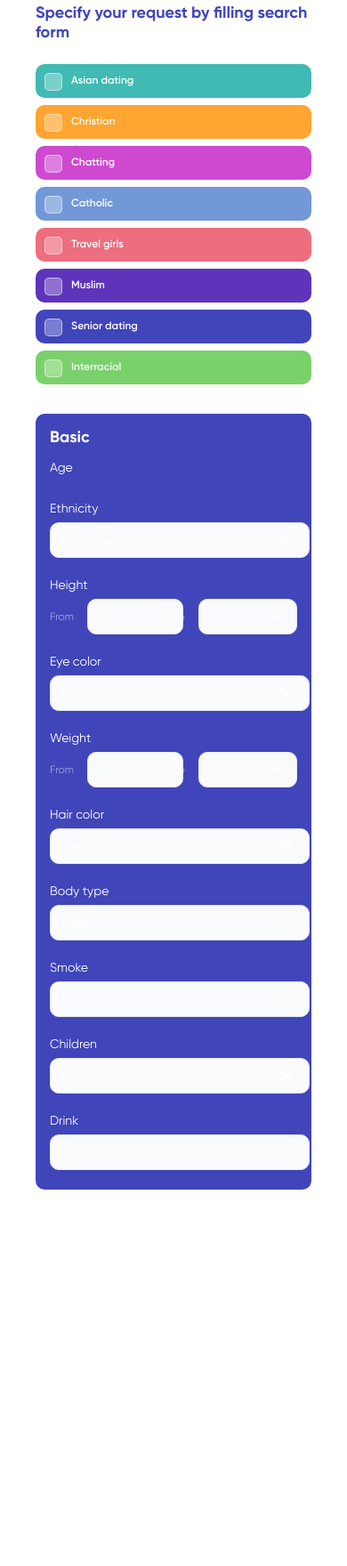
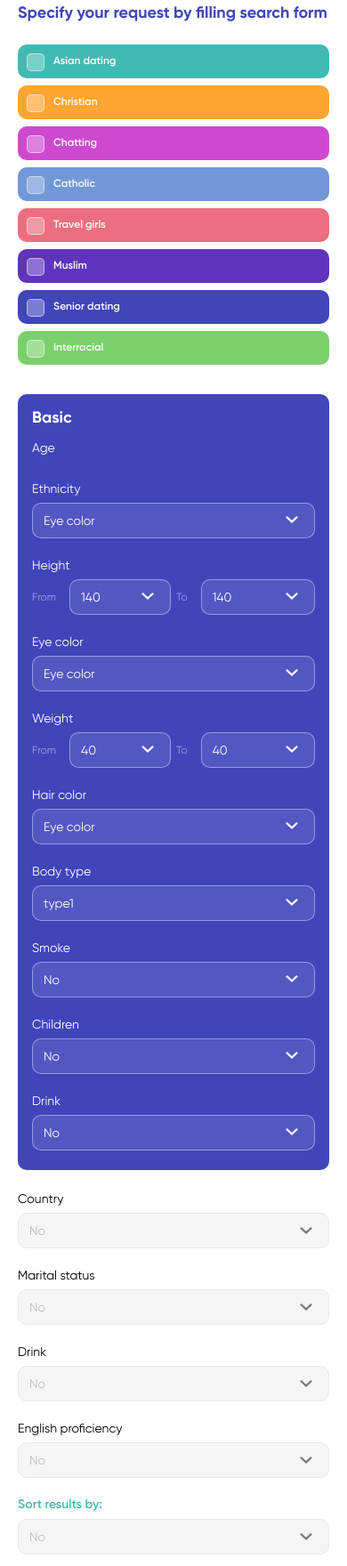
Before and after one commit to Cheh91/Romance-compass, a website: page assets/src/index.html in a window 390 px wide. Shown: the part 6097-7857 px from the top of the page at 89% size. Before the commit the page ends 7434 px from the top, so only its background shows below. Drawn offline with nearby package versions, Linux system fonts and the light colour scheme; files that its build step writes are made by us from their sources; files whose address does not match are found by name; a web font is replaced by a local one.

Commit message:
added modal search mobile

```diff
--- a/assets/src/modal-search.html
+++ b/assets/src/modal-search.html
@@ -84,17 +84,16 @@
                         Ethnicity
                     </div>
                     <ul class="drop drop-basic-1">
-                        <li class="drop-box drop-basic-box">
-                            <a href="#" class="drop-btn">
+                        <li class="drop-box drop-box-basic">
+                            <a href="#" class="drop-btn drop-btn-basic">
                                 <span>Eye color</span>
                             </a>
-                            <ul class="drop-menu drop-basic-menu">
+                            <ul class="drop-menu drop-menu-basic">
                                 <li><a href="#">Ethnicity1</a></li>
                                 <li><a href="#">Ethnicity2</a></li>
                                 <li><a href="#">Ethnicity3</a></li>
                                 <li><a href="#">Ethnicity4</a></li>
                                 <li><a href="#">Ethnicity5</a></li>
-
                             </ul>
                         </li>
                     </ul>
@@ -109,11 +108,11 @@
                                 From
                             </div>
                             <ul class="drop drop-basic-2">
-                                <li class="drop-box drop-basic-box">
-                                    <a href="#" class="drop-btn">
+                                <li class="drop-box drop-box-basic">
+                                    <a href="#" class="drop-btn drop-btn-basic">
                                         <span>140</span>
                                     </a>
-                                    <ul class="drop-menu drop-basic-menu">
+                                    <ul class="drop-menu drop-menu-basic">
                                         <li><a href="#">140</a></li>
                                         <li><a href="#">150</a></li>
                                         <li><a href="#">160</a></li>
@@ -123,16 +122,16 @@
                                 </li>
                             </ul>
                         </div>
-                        <div class="search__basic-subcol">
+                        <div class="search__basic-subcol search__basic-subcol-second">
                             <div class="search__basic-subtitle">
                                 To
                             </div>
                             <ul class="drop drop-basic-2">
-                                <li class="drop-box drop-basic-box">
-                                    <a href="#" class="drop-btn">
+                                <li class="drop-box drop-box-basic">
+                                    <a href="#" class="drop-btn drop-btn-basic">
                                         <span>140</span>
                                     </a>
-                                    <ul class="drop-menu drop-basic-menu">
+                                    <ul class="drop-menu drop-menu-basic">
                                         <li><a href="#">140</a></li>
                                         <li><a href="#">150</a></li>
                                         <li><a href="#">160</a></li>
@@ -150,11 +149,11 @@
                         Eye color
                     </div>
                     <ul class="drop drop-basic-1">
-                        <li class="drop-box drop-basic-box">
-                            <a href="#" class="drop-btn">
+                        <li class="drop-box drop-box-basic">
+                            <a href="#" class="drop-btn drop-btn-basic">
                                 <span>Eye color</span>
                             </a>
-                            <ul class="drop-menu drop-basic-menu">
+                            <ul class="drop-menu drop-menu-basic">
                                 <li><a href="#">Eye color1</a></li>
                                 <li><a href="#">Eye color2</a></li>
                                 <li><a href="#">Eye color3</a></li>
@@ -175,11 +174,11 @@
                                 From
                             </div>
                             <ul class="drop drop-basic-2">
-                                <li class="drop-box drop-basic-box">
-                                    <a href="#" class="drop-btn">
+                                <li class="drop-box drop-box-basic">
+                                    <a href="#" class="drop-btn drop-btn-basic">
                                         <span>40</span>
                                     </a>
-                                    <ul class="drop-menu drop-basic-menu">
+                                    <ul class="drop-menu drop-menu-basic">
                                         <li><a href="#">40</a></li>
                                         <li><a href="#">45</a></li>
                                         <li><a href="#">50</a></li>
@@ -189,16 +188,16 @@
                                 </li>
                             </ul>
                         </div>
-                        <div class="search__basic-subcol">
+                        <div class="search__basic-subcol search__basic-subcol-second">
                             <div class="search__basic-subtitle">
                                 To
                             </div>
                             <ul class="drop drop-basic-2">
-                                <li class="drop-box drop-basic-box">
-                                    <a href="#" class="drop-btn">
+                                <li class="drop-box drop-box-basic">
+                                    <a href="#" class="drop-btn drop-btn-basic">
                                         <span>40</span>
                                     </a>
-                                    <ul class="drop-menu drop-basic-menu">
+                                    <ul class="drop-menu drop-menu-basic">
                                         <li><a href="#">40</a></li>
                                         <li><a href="#">45</a></li>
                                         <li><a href="#">50</a></li>
@@ -217,11 +216,11 @@
                         Hair color
                     </div>
                     <ul class="drop drop-basic-1">
-                        <li class="drop-box drop-basic-box">
-                            <a href="#" class="drop-btn">
+                        <li class="drop-box drop-box-basic">
+                            <a href="#" class="drop-btn drop-btn-basic">
                                 <span>Eye color</span>
                             </a>
-                            <ul class="drop-menu drop-basic-menu">
+                            <ul class="drop-menu drop-menu-basic">
                                 <li><a href="#">Eye color1</a></li>
                                 <li><a href="#">Eye color2</a></li>
                                 <li><a href="#">Eye color3</a></li>
@@ -238,11 +237,11 @@
                         Body type
                     </div>
                     <ul class="drop drop-basic-1">
-                        <li class="drop-box drop-basic-box">
-                            <a href="#" class="drop-btn">
+                        <li class="drop-box drop-box-basic">
+                            <a href="#" class="drop-btn drop-btn-basic">
                                 <span>type1</span>
                             </a>
-                            <ul class="drop-menu drop-basic-menu">
+                            <ul class="drop-menu drop-menu-basic">
                                 <li><a href="#">type1</a></li>
                                 <li><a href="#">type2</a></li>
                                 <li><a href="#">type3</a></li>
@@ -259,11 +258,11 @@
                         Smoke
                     </div>
                     <ul class="drop drop-basic-1">
-                        <li class="drop-box drop-basic-box">
-                            <a href="#" class="drop-btn">
+                        <li class="drop-box drop-box-basic">
+                            <a href="#" class="drop-btn drop-btn-basic">
                                 <span>No</span>
                             </a>
-                            <ul class="drop-menu drop-basic-menu">
+                            <ul class="drop-menu drop-menu-basic">
                                 <li><a href="#">No</a></li>
                                 <li><a href="#">Yes</a></li>
                             </ul>
@@ -275,11 +274,11 @@
                         Children
                     </div>
                     <ul class="drop drop-basic-1">
-                        <li class="drop-box drop-basic-box">
-                            <a href="#" class="drop-btn">
+                        <li class="drop-box drop-box-basic">
+                            <a href="#" class="drop-btn drop-btn-basic">
                                 <span>No</span>
                             </a>
-                            <ul class="drop-menu drop-basic-menu">
+                            <ul class="drop-menu drop-menu-basic">
                                 <li><a href="#">No</a></li>
                                 <li><a href="#">Yes</a></li>
                             </ul>
@@ -291,12 +290,11 @@
                         Drink
                     </div>
                     <ul class="drop drop-basic-1">
-                        <li class="drop-box drop-basic-box">
-                            <!-- <a href="#" class="drop-btn drop-basic-btn drop-btn-basic-2"></a> -->
-                            <a href="#" class="drop-btn">
+                        <li class="drop-box drop-box-basic">
+                            <a href="#" class="drop-btn drop-btn-basic">
                                 <span>No</span>
                             </a>
-                            <ul class="drop-menu drop-basic-menu">
+                            <ul class="drop-menu drop-menu-basic">
                                 <li><a href="#">No</a></li>
                                 <li><a href="#">Yes</a></li>
                             </ul>
@@ -306,131 +304,102 @@
             </div>
         </div>
 
-        <!-- <div class="search__more">
+        <div class="search__more">
             <div class="search__more-col">
                 <div class="search__more-name">
                     Country
                 </div>
-                <div class="search__basic-subwrapper">
-                    <div class="search__basic-subcol">
-                        <ul class="drop drop-basic-3">
-                            <li class="drop-box drop-more-box">
-                                <a href="#" class="drop-btn drop-more-btn drop-btn-more">
+                <ul class="drop drop-more">
+                    <li class="drop-box drop-box-more">
+                        <a href="#" class="drop-btn drop-btn-more">
                             <span>No</span>
                         </a>
-                                <ul class="drop-menu drop-more-menu">
+                        <ul class="drop-menu drop-menu-more">
                             <li><a href="#">No</a></li>
                             <li><a href="#">Yes</a></li>
                         </ul>
                     </li>
                 </ul>
             </div>
-                </div>
-            </div>
-
             <div class="search__more-col">
                 <div class="search__more-name">
                     Marital status
                 </div>
-                <div class="search__basic-subwrapper">
-                    <div class="search__basic-subcol">
-                        <ul class="drop drop-basic-3">
-                            <li class="drop-box drop-more-box">
-                                <a href="#" class="drop-btn drop-more-btn drop-btn-more">
+                <ul class="drop drop-more">
+                    <li class="drop-box drop-box-more">
+                        <a href="#" class="drop-btn drop-btn-more">
                             <span>No</span>
                         </a>
-                                <ul class="drop-menu drop-more-menu">
+                        <ul class="drop-menu drop-menu-more">
                             <li><a href="#">No</a></li>
                             <li><a href="#">Yes</a></li>
                         </ul>
                     </li>
                 </ul>
             </div>
-                </div>
-            </div>
-
             <div class="search__more-col">
                 <div class="search__more-name">
                     Drink
                 </div>
-                <div class="search__basic-subwrapper">
-                    <div class="search__basic-subcol">
-                        <ul class="drop drop-basic-3">
-                            <li class="drop-box drop-more-box">
-                                <a href="#" class="drop-btn drop-more-btn drop-btn-more">
+                <ul class="drop drop-more">
+                    <li class="drop-box drop-box-more">
+                        <a href="#" class="drop-btn drop-btn-more">
                             <span>No</span>
                         </a>
-                                <ul class="drop-menu drop-more-menu">
+                        <ul class="drop-menu drop-menu-more">
                             <li><a href="#">No</a></li>
                             <li><a href="#">Yes</a></li>
                         </ul>
                     </li>
                 </ul>
             </div>
-                </div>
-            </div>
-
             <div class="search__more-col">
                 <div class="search__more-name">
                     English proficiency
                 </div>
-                <div class="search__basic-subwrapper">
-                    <div class="search__basic-subcol">
-                        <ul class="drop drop-basic-3">
-                            <li class="drop-box drop-more-box">
-                                <a href="#" class="drop-btn drop-more-btn drop-btn-more">
+                <ul class="drop drop-more">
+                    <li class="drop-box drop-box-more">
+                        <a href="#" class="drop-btn drop-btn-more">
                             <span>No</span>
                         </a>
-                                <ul class="drop-menu drop-more-menu">
+                        <ul class="drop-menu drop-menu-more">
                             <li><a href="#">No</a></li>
                             <li><a href="#">Yes</a></li>
                         </ul>
                     </li>
                 </ul>
             </div>
-                </div>
-            </div>
-
             <div class="search__more-col">
                 <div class="search__more-name search__more-name-color">
                     Sort results by:
                 </div>
-                <div class="search__basic-subwrapper">
-                    <div class="search__basic-subcol">
-                        <ul class="drop drop-basic-3">
-                            <li class="drop-box drop-more-box">
-                                <a href="#" class="drop-btn drop-more-btn drop-btn-more">
+                <ul class="drop drop-more">
+                    <li class="drop-box drop-box-more">
+                        <a href="#" class="drop-btn drop-btn-more">
                             <span>No</span>
                         </a>
-                                <ul class="drop-menu drop-more-menu">
+                        <ul class="drop-menu drop-menu-more">
                             <li><a href="#">No</a></li>
                             <li><a href="#">Yes</a></li>
                         </ul>
                     </li>
                 </ul>
             </div>
-                </div>
-            </div>
-
             <div class="search__more-col">
                 <div class="search__more-name search__more-name-color">
                     Only Show Users:
                 </div>
-                <div class="search__basic-subwrapper">
-                    <div class="search__basic-subcol">
-                        <ul class="drop drop-basic-3">
-                            <li class="drop-box drop-more-box">
-                                <a href="#" class="drop-btn drop-more-btn drop-btn-more">
+                <ul class="drop drop-more">
+                    <li class="drop-box drop-box-more">
+                        <a href="#" class="drop-btn drop-btn-more">
                             <span>No</span>
                         </a>
-                                <ul class="drop-menu drop-more-menu">
+                        <ul class="drop-menu drop-menu-more">
                             <li><a href="#">No</a></li>
                             <li><a href="#">Yes</a></li>
                         </ul>
                     </li>
                 </ul>
-                    </div>
-                </div>
             </div>
 
             <div class="search__more-col search__more-col-check">
@@ -445,6 +414,6 @@
             <div class="search__btn">
                 <a href="#" class="btn btn-modal">Show matches</a>
             </div>
-        </div> -->
+        </div>
     </div>
 </section>
--- a/assets/src/style/common/_dropdown.scss
+++ b/assets/src/style/common/_dropdown.scss
@@ -16,21 +16,15 @@
         min-width: 292px;
         width: 100%;
         margin-left: 0px;
+        @media (max-width: 480px){
+            min-width: 200px;
+        }
     }
     &-basic-2{
         min-width: 108px;
         width: 100%;
-    }
-    &-more{
-        min-width: 308px;
-        width: 100%;
-    }
-    &-box{
-        position: relative;
-        a{
-            color: $blue-magenta;
-            font-size: 14px;
-            line-height: 36px;
+        @media (max-width: 480px){
+            min-width: 70px;
         }
     }
     &-btn{
@@ -50,34 +44,25 @@
             font-size: 16px;
             transition: all 0.5s;
         }
-        // &-1{
-        //     min-width: 156px;
-        //     width: 100%;
-        // }
-        // &-2{
-        //     min-width: 104px;
-        //     width: 100%;
-        // }
-        // &-3{
-        //     min-width: 219px;
-        //     width: 100%;
-        // }
-        // &-4{
-        //     min-width: 216px;
-        //     width: 100%;
-        // }
-        // &-basic-1{
-        //     min-width: 108px;
-        //     width: 100%;
-        // }
-        // &-basic-2{
-        //     min-width: 292px;
-        //     width: 100%;
-        // }
-        // &-more{
-        //     min-width: 308px;
-        //     width: 100%;
-        // }
+    }
+    &-btn-basic{
+        background: rgba(255, 255, 255, 0.1);
+        border: 1px solid rgba(255, 255, 255, 0.4);
+
+    }
+    &-box{
+        position: relative;
+        a{
+            color: $blue-magenta;
+            font-size: 14px;
+            line-height: 36px;
+        }
+    }
+    &-box-basic{
+        a{
+            color: $white;
+            line-height: 28px;
+        }
     }
     &-btn.active{
         &:after{
@@ -86,39 +71,26 @@
             transition: all 0.5s;
         }
     }
-    // &-basic-1{
-    //     margin-left: 8px;
-    // }
-    // &-basic-2{
-    //     margin-left: 14px;
-    // }
-    // &-basic-3{
-    //     margin-left: 0px;
-    // }
-
-    &-basic-btn{
-        background: rgba(255, 255, 255, 0.1);
-        border: 1px solid rgba(255, 255, 255, 0.4);
-    }
-    &-basic-box{
-        a{
-            color: $white;
-            line-height: 28px;
+    &-more{
+        min-width: 308px;
+        width: 100%;
+        margin-left: 0px;
+        @media (max-width: 480px){
+            min-width: 200px;
         }
     }
-    &-more-box{
+    &-box-more{
         a{
             color: #bdbdbd;
             line-height: 28px;
         }
     }
-    &-more-btn{
+    &-btn-more{
         background: #F5F5F5;
         &:after{
             position: absolute;
-            position: absolute;
             font-family: 'ntsame';
-            content: "\e901";
+            content: "\e8fe";
             right: 18px;
             top: 50%;
             transform: translate(0, -50%);
@@ -143,14 +115,13 @@
         a{
             line-height: 28px;
         }
-
     }
-    &-basic-menu{
+    &-menu-basic{
         a{
             color: $black;
         }
     }
-    &-more-menu{
+    &-menu-more{
         a{
             color: #bdbdbd;
         }
--- a/assets/src/style/common/_modal-search.scss
+++ b/assets/src/style/common/_modal-search.scss
@@ -4,6 +4,9 @@
         max-width: 720px;
         width: 100%;
         padding: 0px 40px;
+        @media (max-width: 700px){
+            padding: 0px 20px;
+        }
     }
     &__top{
         display: flex;
@@ -152,7 +155,7 @@
             padding-left: 30px;
         }
         span:before{
-            content: "\e901";
+            content: "\e8fe";
             font-family: "ntsame";
             border: 1px solid rgba(255, 255, 255, 0.5);
             display: inline-block;
@@ -170,7 +173,7 @@
 
         input[type=checkbox]:checked + span:before{
             position: absolute;
-            content: "\e901";
+            content: "\e8fe";
             font-family: "ntsame";
             color: #fff;
         }
@@ -229,6 +232,9 @@
             @media (max-width: 700px){
                 width: 50%;
             }
+            &-second{
+                margin-left: 6px;
+            }
         }
         &-subtitle{
             font-size: 12px;
@@ -244,6 +250,9 @@
         justify-content: space-between;
         flex-wrap: wrap;
         margin: 24px -12px 0px;
+        @media (max-width: 700px){
+            flex-direction: column;
+        }
         &-name{
             font-size: 14px;
             line-height: 16px;
@@ -259,6 +268,9 @@
             padding: 0 12px;
             margin-bottom: 22px;
             &-check{
+                width: 100%;
+            }
+            @media (max-width: 700px){
                 width: 100%;
             }
         }
@@ -289,7 +301,7 @@
             padding-left: 30px;
         }
         span:before{
-            content: "\e901";
+            content: "\e8fe";
             font-family: "ntsame";
             border: 2px solid #E4E3E3;
             display: inline-block;
@@ -308,7 +320,7 @@
 
         input[type=checkbox]:checked + span:before{
             position: absolute;
-            content: "\e901";
+            content: "\e8fe";
             font-family: "ntsame";
             color: black;
         }
```
Also changed, not shown: assets/build/css/main.css, assets/build/index.html, assets/build/modal-search.html, 10 other files. Lines whose indentation alone changed are shown as unchanged.
